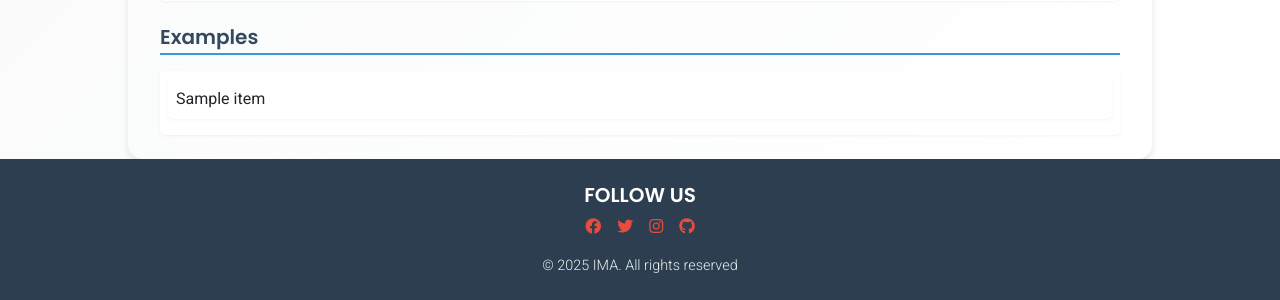
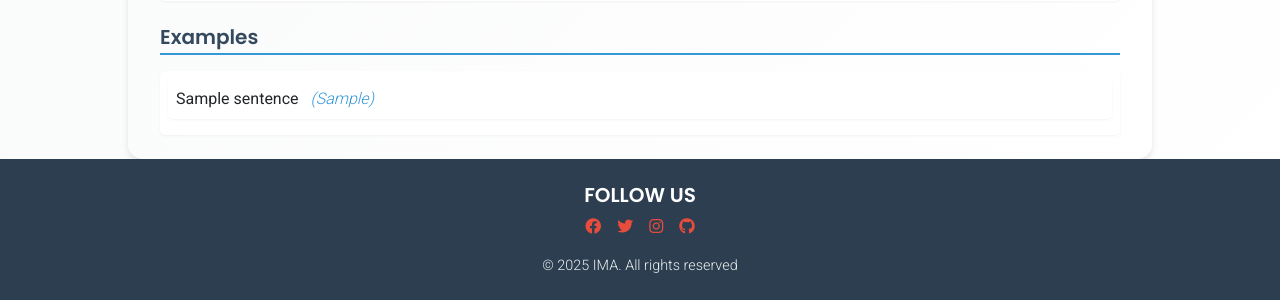
Before and after one commit to sardor-an/IMA-Dictionary, a Flask app: template server/templates/word_page.html in a window 1280 px wide. Shown: the part 773-1073 px from the top of the page. Run offline with Flask 3, Linux system fonts and the light colour scheme; the template is opened without the code that fills it: most values are stand-ins (such as "Sample title", 1, 10 or a date in 2020); parts of the project's set-up code (start-up, migrations or seed data) failed here and were passed over.

Commit message:
grok is my god

```diff
--- a/server/static/style.css
+++ b/server/static/style.css
@@ -211,7 +211,12 @@
     font-weight: 400;
     font-size: 1rem;
 }
-
+.word-class {
+    color: #3498db;
+    font-style: italic;
+    font-weight: 300;
+    margin-left: 0.5rem;
+}
 .text-center a {
     color: #e74c3c;
     font-weight: 500;
--- a/server/templates/word_page.html
+++ b/server/templates/word_page.html
@@ -282,7 +282,7 @@
                 <div class="examples-container">
                     <ul class="list-unstyled m-0">
                         {% for item in word_details['examples'] %}
-                            <li>{{ item }}</li>
+                            <li>{{ item['sentence'] }} <span class="word-class">({{ item['word_class'] }})</span></li>
                         {% endfor %}
                     </ul>
                 </div>
```
Also changed, not shown: server/word.py (+12 -6 lines), 1 other file.
